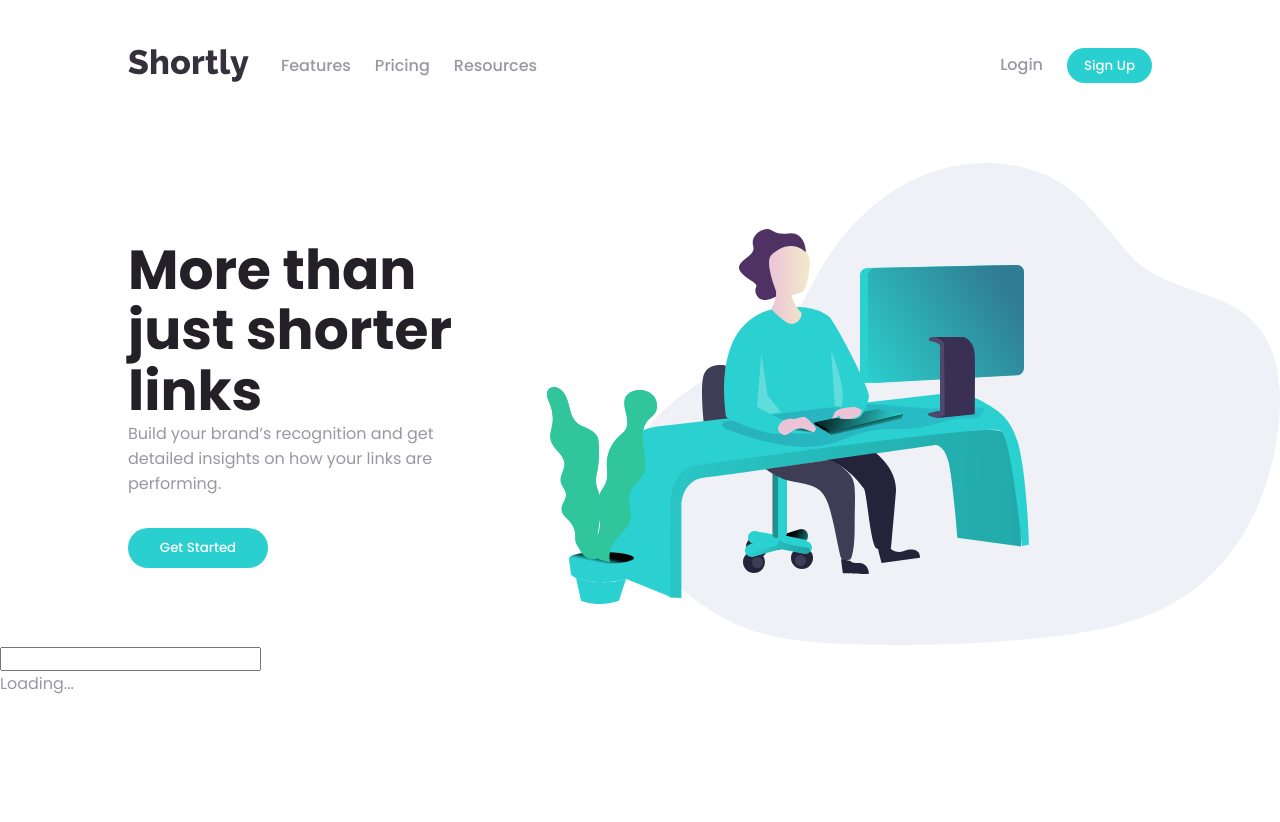
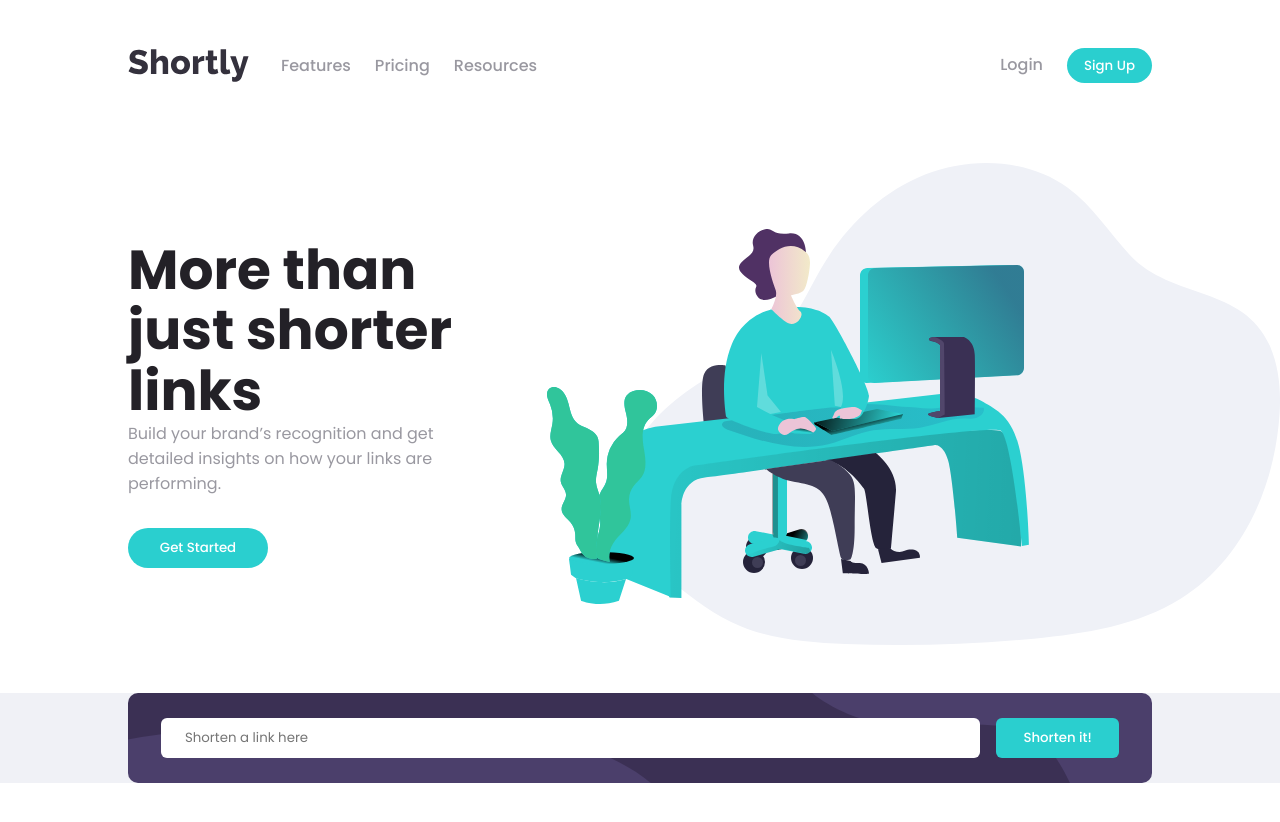
Before and after one commit to chalobonDen/URL-shortening-API-landing-page-challenge-hub, a React (Create React App) app: page / in a window 1280 px wide. Shown: the top 822 px of the page. Before the commit the page ends 800 px from the top, so only its background shows below. Built offline with nearby package versions, Linux system fonts and the light colour scheme; no server answers.

Commit message:
fixed bug

```diff
--- a/src/components/InputUrl.css
+++ b/src/components/InputUrl.css
@@ -1,3 +1,6 @@
+main {
+  background: #f0f1f6;
+}
 .main-shortlink {
   margin: 3rem 8rem;
 }
@@ -27,3 +30,23 @@
   height: 40px;
   border-radius: 6px;
 }
+
+.link-url {
+  display: flex;
+  justify-content: space-between;
+  align-items: center;
+  margin-top: 1.5rem;
+  padding: 0 1.5rem;
+
+  background: #fff;
+  height: 55px;
+}
+.link-right {
+  display: flex;
+}
+.link-right > button {
+  width: 5rem;
+  height: 2rem;
+  border-radius: 3px;
+  margin-left: 1rem;
+}
--- a/src/components/InputUrl.js
+++ b/src/components/InputUrl.js
@@ -1,74 +1,86 @@
 import { memo, useState, createContext, useContext } from 'react';
 import { QueryClient, QueryClientProvider, useQuery } from 'react-query';
+import './InputUrl.css';
 
-const queryCilent = new QueryClient();
+const InputUrl = () => {
+  const [linkContent, setLinkContent] = useState('');
+  const [error, setError] = useState('');
+  const [btnText, setBtnText] = useState('Shorten It!');
+  const [multipleShortLinks, setMultipleShortLinks] = useState([]);
+  const [copyState, setCopyState] = useState(true);
 
-const UrlContext = createContext();
+  const onLinkChange = (e) => {
+    setLinkContent(e.target.value);
+    setError('');
+  };
 
-function UrlProvider({ children }) {
-  const [url, setUrl] = useState('');
+  const handleShortLink = () => {
+    // e.preventDefault();
+    console.log(linkContent);
+    if (!linkContent) {
+      setError('Please add a link');
+    } else if (
+      !linkContent.includes('http') &&
+      !linkContent.includes('https') &&
+      !linkContent.includes('www')
+    ) {
+      setError('Please enter a valid URL');
+    } else {
+      getShortLink();
+      setLinkContent('');
+    }
+  };
+
+  const getShortLink = async () => {
+    const longUrl = `https://api.shrtco.de/v2/shorten?url=${linkContent}`;
+    const existingLink = multipleShortLinks.find(
+      (shortLink) => shortLink['original_link'] === linkContent
+    );
+    if (!existingLink) {
+      setBtnText('Shortening...');
+      const response = await fetch(longUrl);
+      const fetchedShortUrl = await response.json();
+      if (fetchedShortUrl.ok) {
+        fetchedShortUrl.result['copy'] = true;
+        const newShortLink = [...multipleShortLinks, fetchedShortUrl.result];
+        setMultipleShortLinks(newShortLink);
+      } else {
+        setError('The short code API is unavailbale at the moment');
+      }
+      setBtnText('Shorten It!');
+    } else {
+      setError('You already have this link generated.');
+    }
+  };
 
   return (
-    <QueryClientProvider client={queryCilent}>
-      <UrlContext.Provider value={{ url, setUrl }}>
-        {children}
-      </UrlContext.Provider>
-    </QueryClientProvider>
-  );
-}
-
-const UrlContent = () => {
-  return (
-    <div className="App">
-      <URLinput />
-      <UrlResult />
-    </div>
-  );
-};
-
-function InputUrl() {
-  return (
-    <UrlProvider>
-      <UrlContent></UrlContent>
-    </UrlProvider>
-  );
-}
-
-// Component
-const URLinput = () => {
-  const { url, setUrl } = useContext(UrlContext);
-
-  return (
+    <main>
+      <div className="main-shortlink">
+        <div className="input-url">
           <div>
             <input
               type="text"
-        value={url}
-        onChange={(event) => setUrl(event.target.value)}
+              value={linkContent}
+              onChange={(event) => onLinkChange(event)}
+              placeholder="Shorten a link here"
             />
+            <button onClick={() => handleShortLink()}>Shorten it!</button>
           </div>
-  );
-};
+        </div>
 
-async function fetchUrl({ queryKey }) {
-  const response = await fetch(
-    `https://api.shrtco.de/v2/shorten?url=${queryKey}`
-  );
-  const data = await response.json();
-  return data;
-}
-
-const UrlResult = () => {
-  const { url } = useContext(UrlContext);
-  const { data, isLoading, error } = useQuery(url, fetchUrl);
-
-  if (isLoading) return <p>Loading...</p>;
-  if (error) return <p>Oops!! error occurred...</p>;
-
-  return (
-    <div>
-      {/* <h1> {data.result.full_short_link} </h1> */}
-      {data.ok === true ? <>{data.result.full_short_link}</> : <></>}
+        {multipleShortLinks.map((shortLink, index) => (
+          <div key={index} className="link-url">
+            <div className="link-left">
+              <div className="full-link">{shortLink.original_link}</div>
             </div>
+            <div className="link-right">
+              <div className="short-link">{shortLink.short_link}</div>
+              <button>Copy</button>
+            </div>
+          </div>
+        ))}
+      </div>
+    </main>
   );
 };
 
```
Lines whose indentation alone changed are shown as unchanged.
